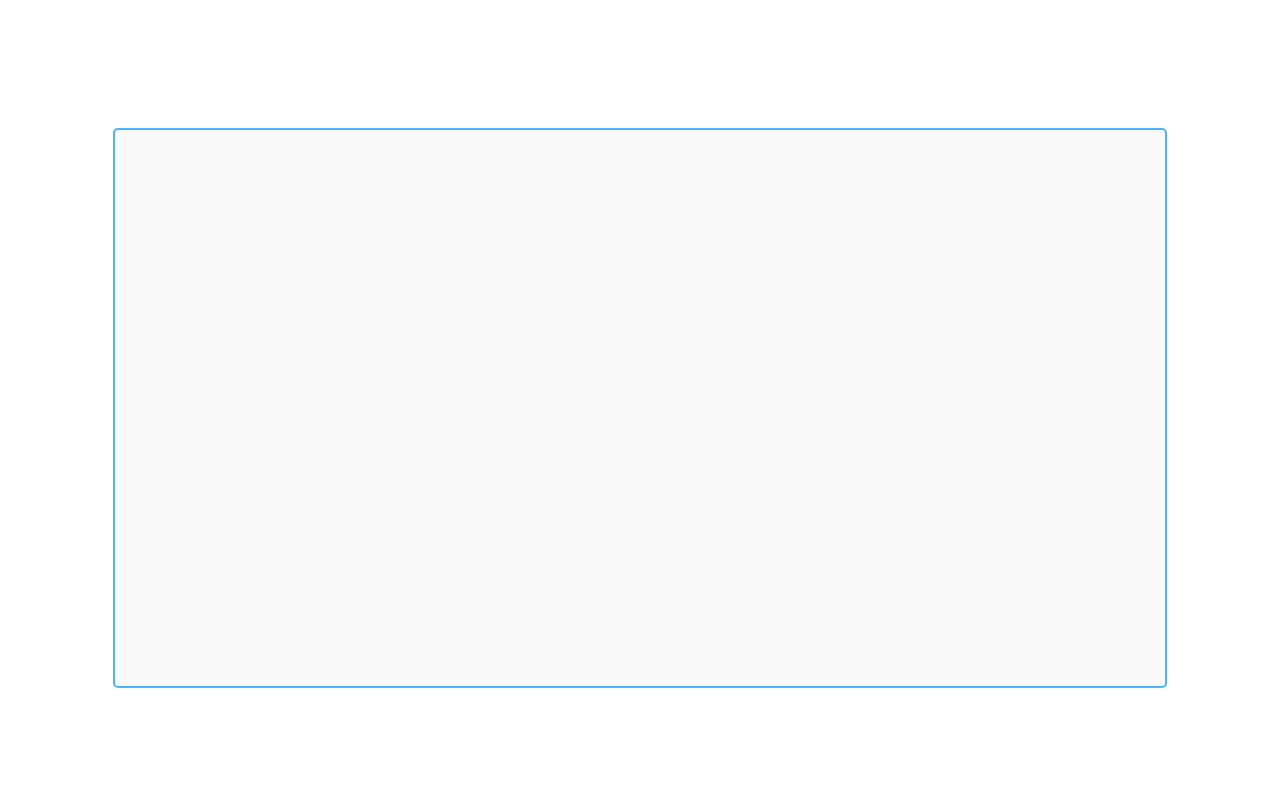
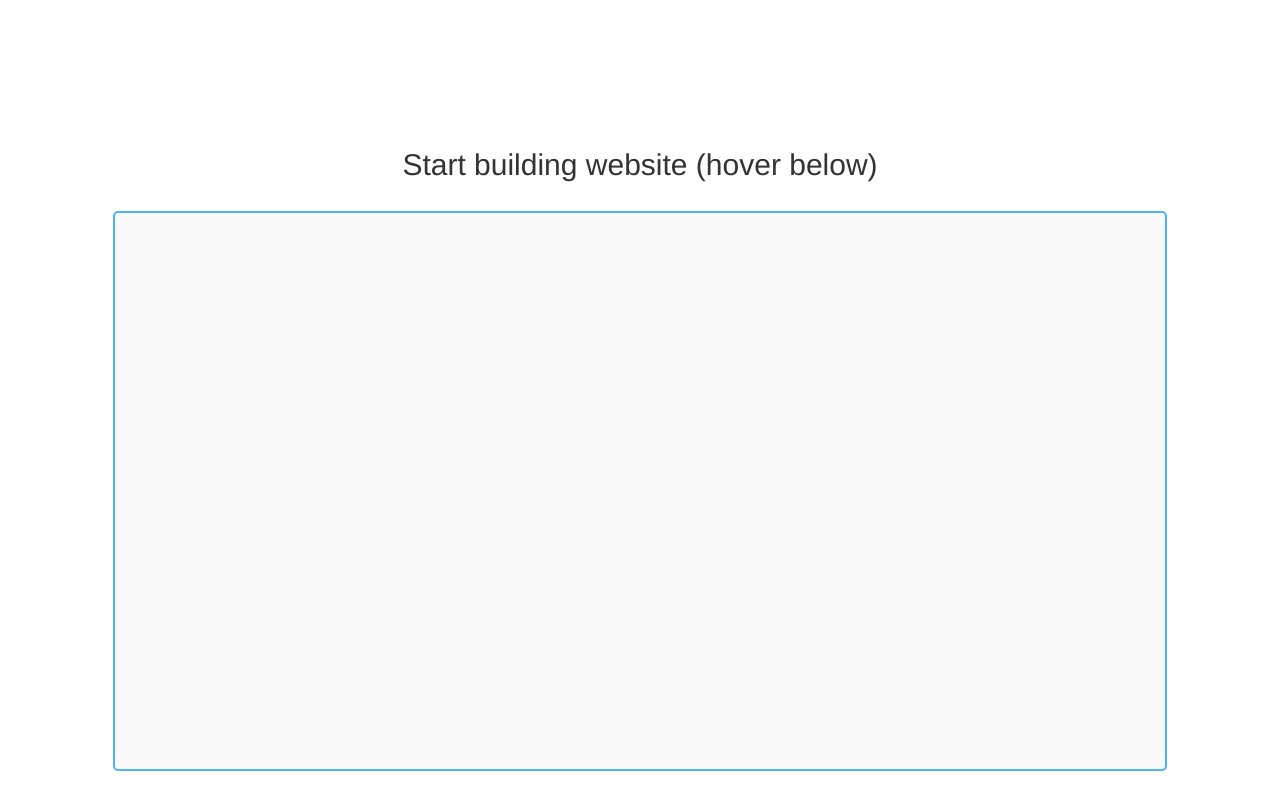
Before and after one commit to sazr/Visual-Designer, a website: page demo/index.html in a window 1280 px wide. Drawn offline with Linux system fonts and the light colour scheme.

Commit message:
Label demo

```diff
--- a/demo/index.html
+++ b/demo/index.html
@@ -8,6 +8,9 @@
 
 </head>
 <body class="container-fluid text-center" style="padding: 10%;">
+
+	<h2>Start building website (hover below)</h2>
+	<br/>
 
 	<div data-type="visual-designer"></div>
 
```
